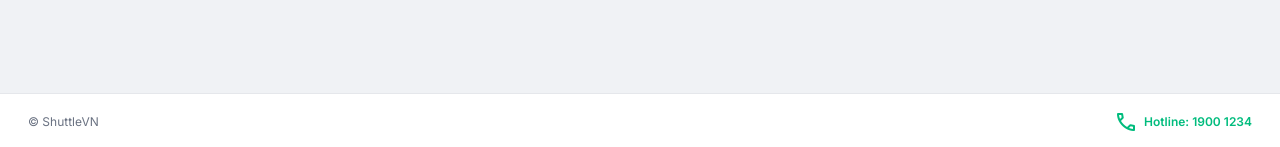
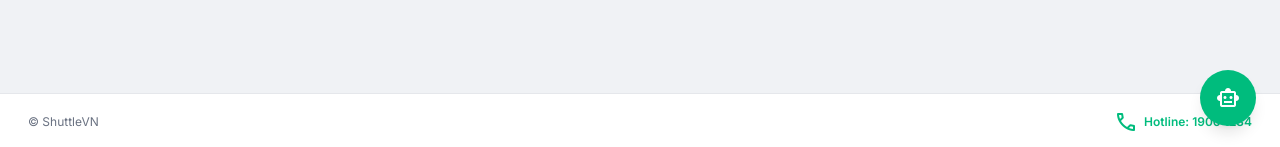
Before and after one commit to BOI0808/shuttle-vn-frontend, a Next.js app: page /courts in a window 1280 px wide. Shown: the part 650-797 px from the top of the page. Built offline with nearby package versions, Linux system fonts and the light colour scheme; no server answers.

Commit message:
feat(chatbot): mount ChatWidget in customer layout

```diff
--- a/src/app/(customer)/layout.tsx
+++ b/src/app/(customer)/layout.tsx
@@ -1,4 +1,5 @@
 import { ReactNode } from "react";
+import { ChatWidget } from "@/components/chatbot/ChatWidget";
 import { CustomerNav } from "@/components/layout/CustomerNav";
 import { HotlineLink } from "@/components/ui/HotlineLink";
 
@@ -11,6 +12,7 @@ export default function CustomerLayout({ children }: { children: ReactNode }) {
         <span>© ShuttleVN</span>
         <HotlineLink className="font-semibold text-emerald-500 hover:text-emerald-600" />
       </footer>
+      <ChatWidget />
     </div>
   );
 }
```
